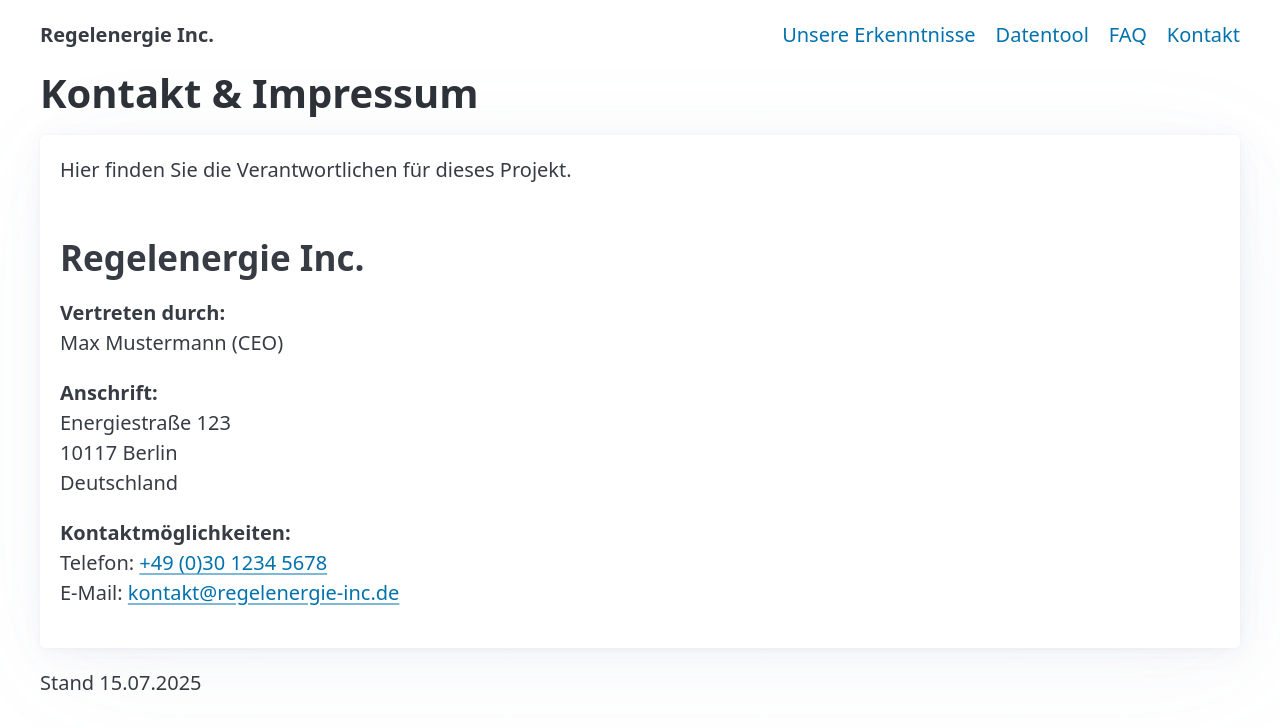
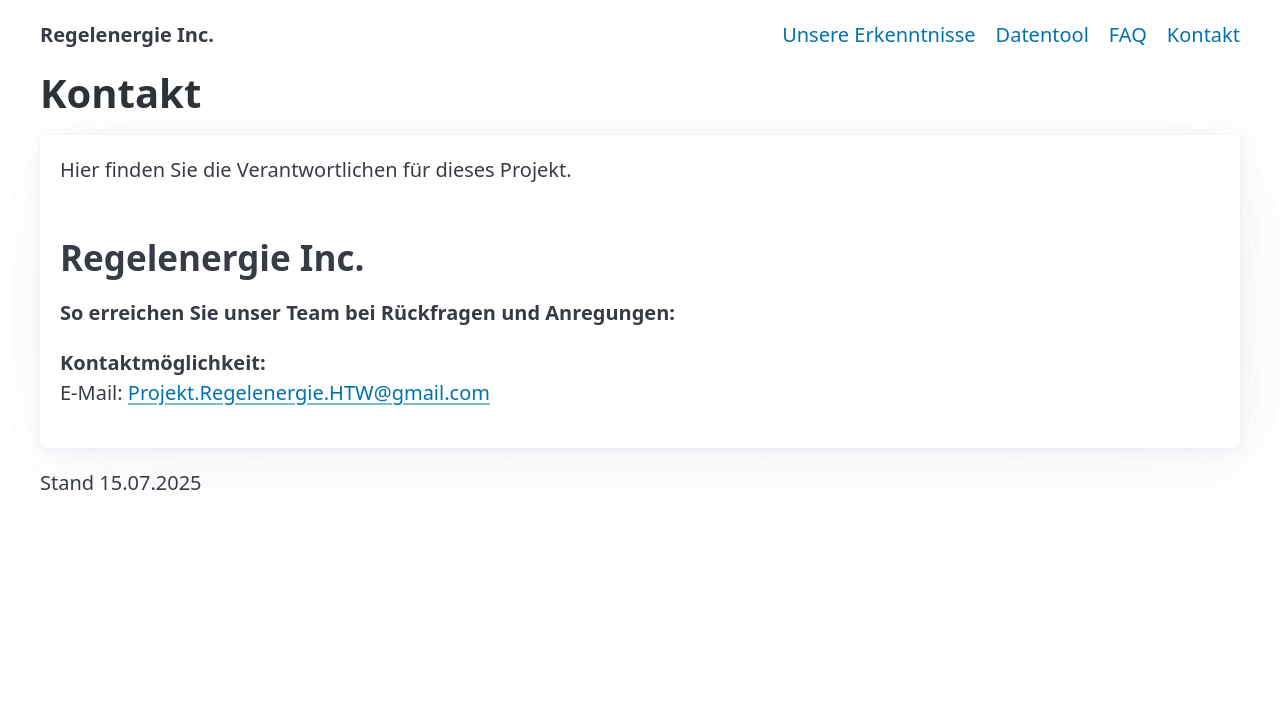
Before and after one commit to Friedrich9999/vite-react-pico, a React (Vite) app: page /kontakte in a window 1280 px wide. Shown: the top 728 px of the page. Built offline with nearby package versions, Linux system fonts and the light colour scheme.

Commit message:
Update Kontakte.jsx

```diff
--- a/src/Kontakte.jsx
+++ b/src/Kontakte.jsx
@@ -4,7 +4,7 @@ import React from 'react';
 function Kontakt() {
   return (
     <main className="container">
-      <h1>Kontakt & Impressum</h1>
+      <h1>Kontakt</h1>
       <article>
         <p>
           Hier finden Sie die Verantwortlichen für dieses Projekt.
@@ -12,21 +12,14 @@ function Kontakt() {
 
         <h2>Regelenergie Inc.</h2>
         <p>
-          <strong>Vertreten durch:</strong><br />
-          Max Mustermann (CEO)
+          <strong>So erreichen Sie unser Team bei Rückfragen und Anregungen:</strong><br />
+
         </p>
 
-        <p>
-          <strong>Anschrift:</strong><br />
-          Energiestraße 123<br />
-          10117 Berlin<br />
-          Deutschland
-        </p>
 
         <p>
-          <strong>Kontaktmöglichkeiten:</strong><br />
-          Telefon: <a href="tel:+493012345678">+49 (0)30 1234 5678</a><br />
-          E-Mail: <a href="mailto:kontakt@regelenergie-inc.de">kontakt@regelenergie-inc.de</a>
+          <strong>Kontaktmöglichkeit:</strong><br />
+          E-Mail: <a href="mailto:Projekt.Regelenergie.HTW@gmail.com">Projekt.Regelenergie.HTW@gmail.com</a>
         </p>
       </article>
     </main>
```
